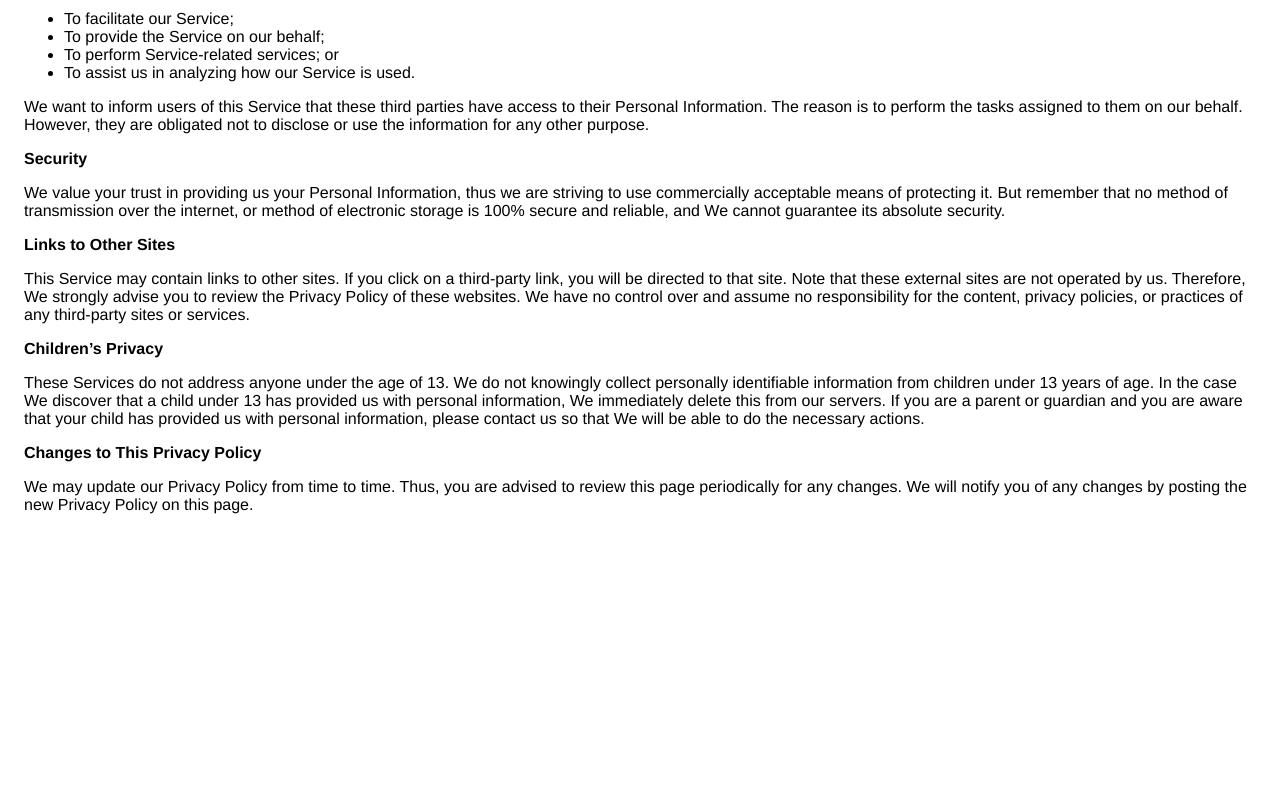
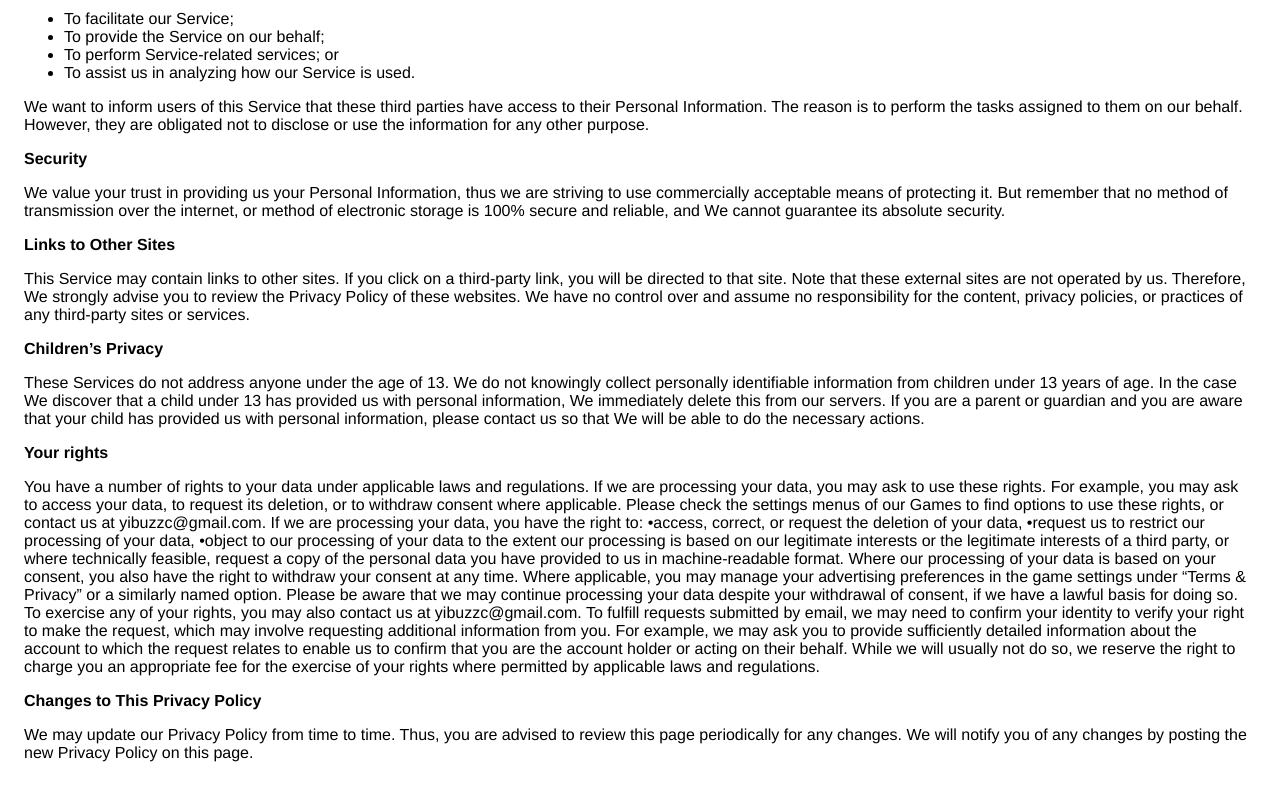
Before and after one commit to xixixixixixiii/xixixixixixiii.github.io, a plain HTML site: page index.html in a window 1280 px wide. Shown: the part 634-1434 px from the top of the page. Before the commit the page ends 1188 px from the top, so only its background shows below. Drawn offline with Linux system fonts and the light colour scheme.

Commit message:
Update index.html

```diff
--- a/index.html
+++ b/index.html
@@ -89,6 +89,14 @@
                     and you are aware that your child has provided us with
                     personal information, please contact us so that
                     We will be able to do the necessary actions.
+                </p> <p><strong>Your rights</strong></p> <div><p>
+                    You have a number of rights to your data under applicable laws and regulations. If we are processing your data, you may ask to use these rights. For example, you may ask to access your data, to request its deletion, or to withdraw consent where applicable. Please check the settings menus of our Games to find options to use these rights, or contact us at yibuzzc@gmail.com.
+                    If we are processing your data, you have the right to:
+                    •access, correct, or request the deletion of your data,
+                    •request us to restrict our processing of your data,
+                    •object to our processing of your data to the extent our processing is based on our legitimate interests or the legitimate interests of a third party, or where technically feasible, request a copy of the personal data you have provided to us in machine-readable format.
+                    Where our processing of your data is based on your consent, you also have the right to withdraw your consent at any time. Where applicable, you may manage your advertising preferences in the game settings under “Terms & Privacy” or a similarly named option. Please be aware that we may continue processing your data despite your withdrawal of consent, if we have a lawful basis for doing so.
+                    To exercise any of your rights, you may also contact us at  yibuzzc@gmail.com. To fulfill requests submitted by email, we may need to confirm your identity to verify your right to make the request, which may involve requesting additional information from you. For example, we may ask you to provide sufficiently detailed information about the account to which the request relates to enable us to confirm that you are the account holder or acting on their behalf. While we will usually not do so, we reserve the right to charge you an appropriate fee for the exercise of your rights where permitted by applicable laws and regulations.
                   </p></div> <!----> <p><strong>Changes to This Privacy Policy</strong></p> <p>
                   We may update our Privacy Policy from
                   time to time. Thus, you are advised to review this page
```
